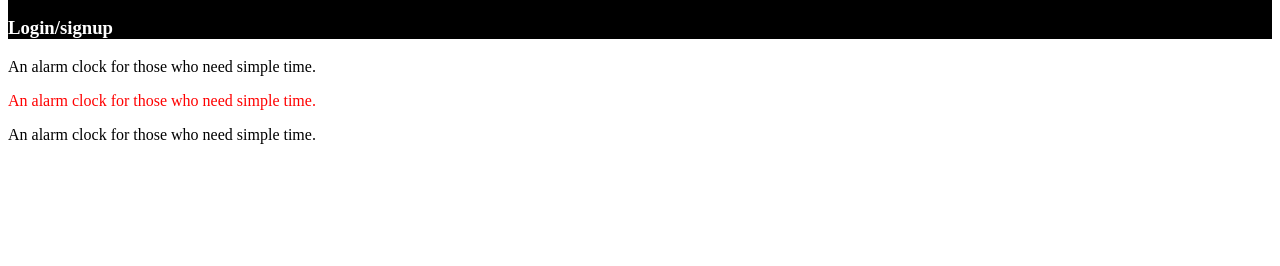
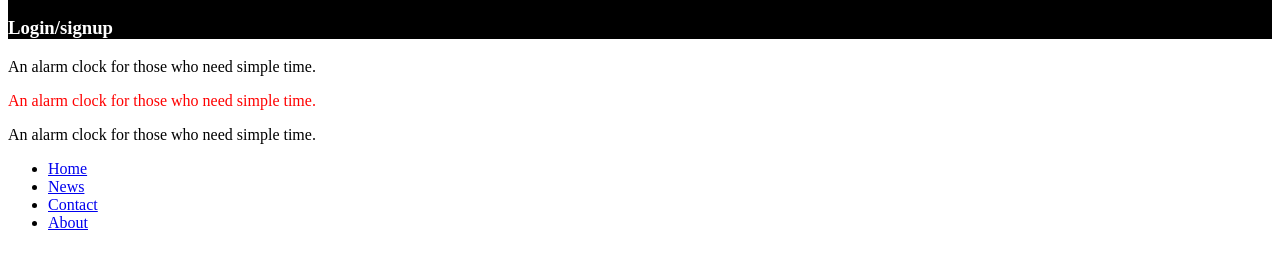
Before and after one commit to Zack720/Alarm-Clock, a plain HTML site: page index.html in a window 1280 px wide. Shown: the part 110-376 px from the top of the page. Drawn offline with Linux system fonts and the light colour scheme.

Commit message:
changes to the clock

```diff
--- a/index.html
+++ b/index.html
@@ -24,3 +24,9 @@
     <p style="text align:center;">An alarm clock for those who need simple time.</p>
 </body>
 </html>
+<ul>
+  <li><a href="Alarm clock">Home</a></li>
+  <li><a href="Alarm clock">News</a></li>
+  <li><a href="Alarm clock">Contact</a></li>
+  <li><a href="Alarm clock">About</a></li>
+</ul>
```
